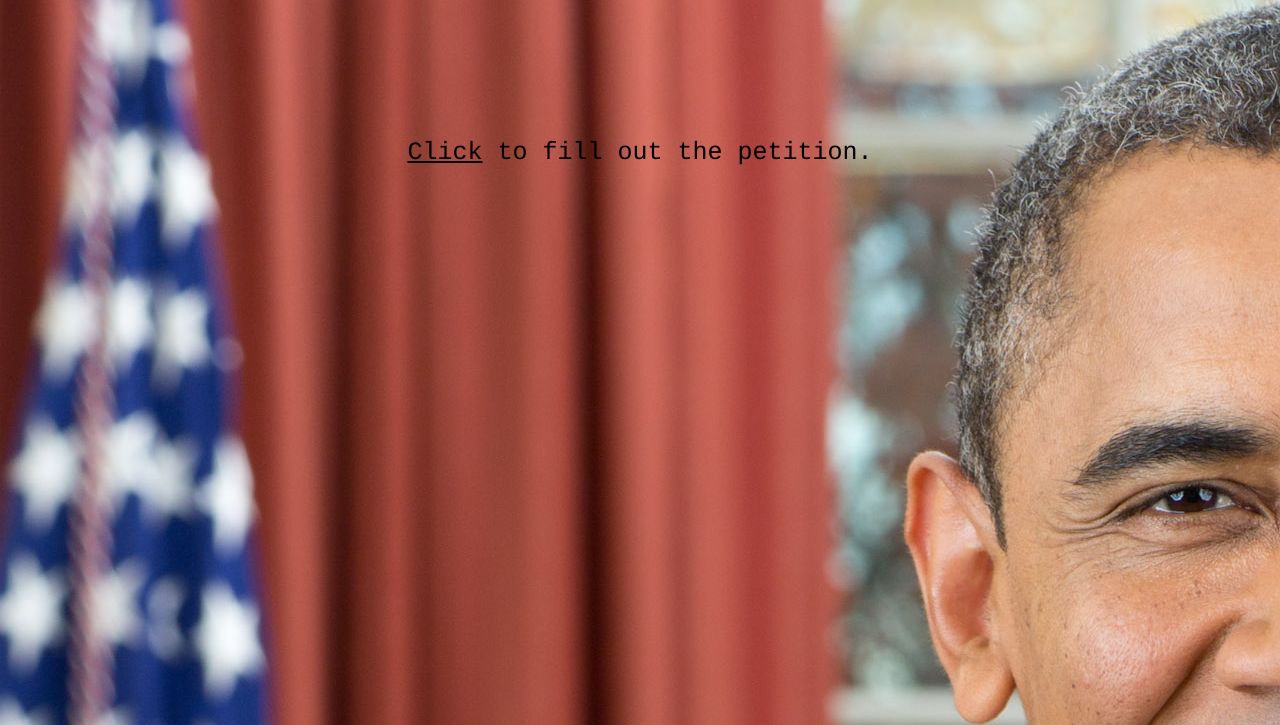
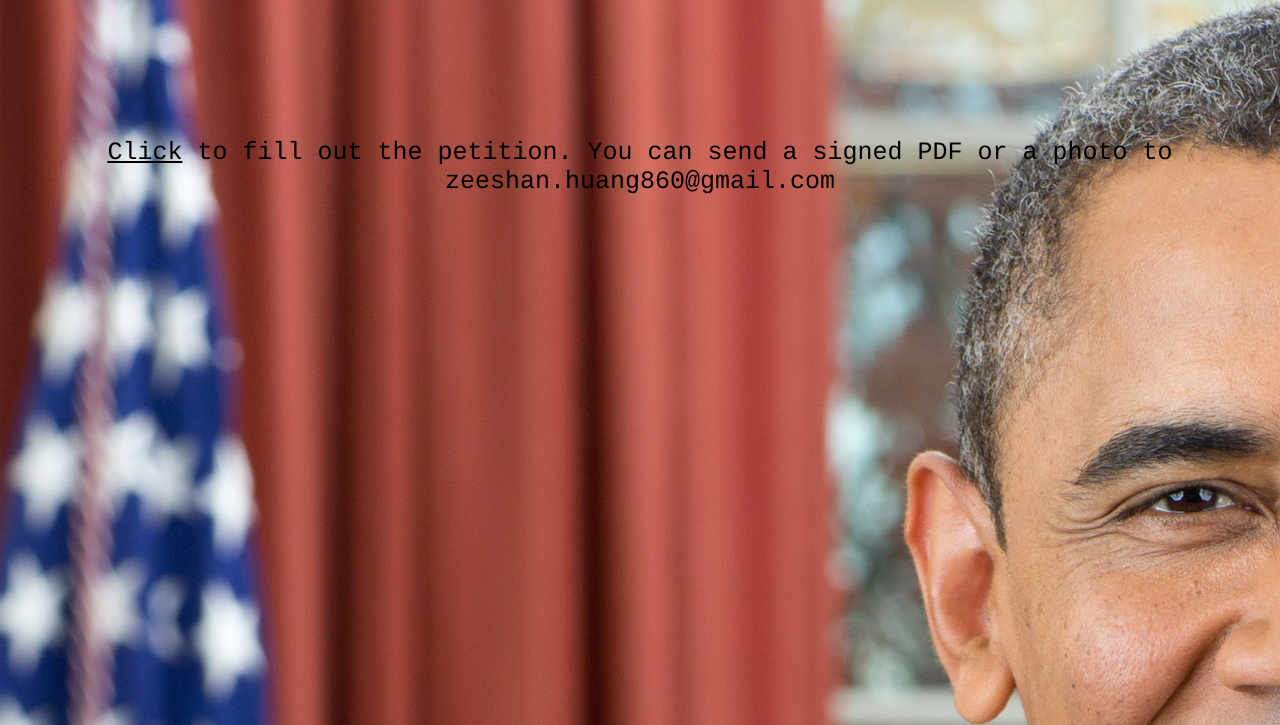
Before and after one commit to kegaming860/kegaming860.github.io, a plain HTML site: page Petition.html in a window 1280 px wide. Shown: the part 75-800 px from the top of the page. Drawn offline with Linux system fonts and the light colour scheme.

Commit message:
Update Petition.html

```diff
--- a/Petition.html
+++ b/Petition.html
@@ -13,6 +13,6 @@
 <br />
 <br />
 
-<p><a href="https://docs.google.com/forms/d/1ECV9Cp23UqgPmBCNsmJTOt110du-Pj2LKWg-Tzw_-1U/edit?usp=sharing">Click</a> to fill out the petition.</p>
+<p><a href="https://docs.google.com/document/d/1yIgj_GMS2jqcfwVJKozmuxW4deqhnlFTeSWPRjsEppI/edit?usp=sharing">Click</a> to fill out the petition. You can send a signed PDF or a photo to zeeshan.huang860@gmail.com</p>
 </body>
 </html>
```
